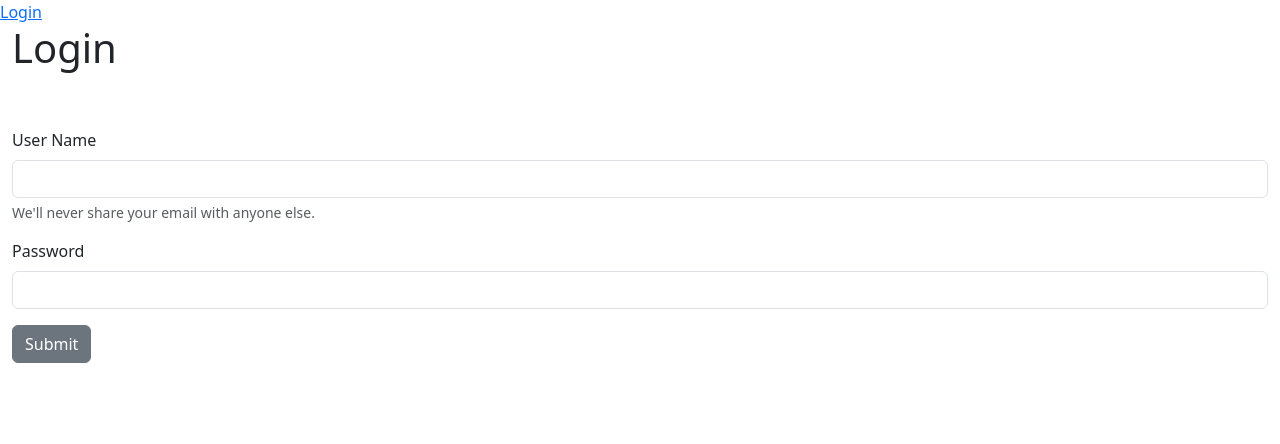
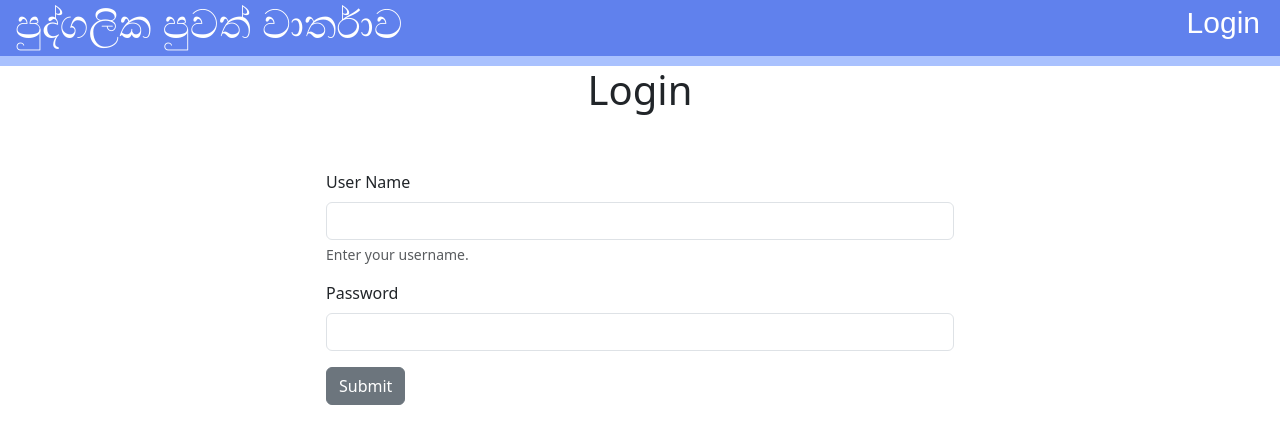
Before and after one commit to n256Coding/sinhala-news-platform, a Django app: page /users/login_user in a window 1280 px wide. Shown: the top 444 px of the page. Run offline with Django 5.2, Linux system fonts and the light colour scheme; parts of the project's set-up code (start-up, migrations or seed data) failed here and were passed over; some web fonts are replaced.

Commit message:
enriched login interface

```diff
--- a/news_app/static/common.css
+++ b/news_app/static/common.css
@@ -2,7 +2,7 @@
 @import url('https://fonts.googleapis.com/css2?family=Gemunu+Libre:wght@200..800&family=Noto+Sans+Sinhala:wght@100..900&family=Noto+Serif+Sinhala:wght@100..900&display=swap');
 
 .page-header {
-    background-color: rgba(0, 0, 0, 0.641);
+    background-color: rgba(18, 67, 229, 0.671);
     color: white;
     padding-right: 20px;
     font-family: "Gemunu Libre", sans-serif;
@@ -13,11 +13,17 @@
     display: flex;
     flex-direction: row;
     backdrop-filter: blur(6px);
+    border-bottom: 10px solid rgb(169, 193, 254);
 }
 
 .page-header h1 {
     flex-grow: 1;
     margin-left: 10px;
+}
+
+.page-header a {
+    color: white;
+    text-decoration: none;
 }
 
 .page-header h1, .page-header span, .page-header a {
@@ -38,6 +44,16 @@
 
 .page-title > h1 {
     font-family: "Noto Sans Sinhala", sans-serif;
+}
+
+.login-form-container {
+    display: flex;
+    flex-direction: column;
+    align-items: center;
+}
+
+.login-form {
+    width: 50%;
 }
 
 .news-card-footer-container {
--- a/news_app/templates/news_app/base.html
+++ b/news_app/templates/news_app/base.html
@@ -5,7 +5,8 @@
 <head>
     <meta charset="UTF-8">
     <meta name="viewport" content="width=device-width, initial-scale=1.0">
-    <title>{% block title %}Django App{% endblock %}</title>
+    {% comment %} <title>{% block title %}Django App{% endblock %}</title> {% endcomment %}
+    <title>Sinhala News Platform</title>
     <link
         href="https://cdn.jsdelivr.net/npm/bootstrap@5.3.3/dist/css/bootstrap.min.css"
         rel="stylesheet"
@@ -19,20 +20,23 @@
 </head>
 <body>
 
-    {% if user.is_authenticated %}
-        <div class="page-header">
-            <h1>පුද්ගලික පුවත් වාර්තාව</h1>
+
+    <div class="page-header">
+        <h1>පුද්ගලික පුවත් වාර්තාව</h1>
+        {% if user.is_authenticated %}
             <span>🙏🏼 ආයුබෝවන් {{ user.username }} !</span>
             <a href="{% url 'logout' %}">Logout</a>
-        </div>
-    {% endif %}
+        {% endif %}
+        {% if not user.is_authenticated %}
+            <a href="{% url 'login' %}">Login</a>
+        {% endif %}
+    </div>
+    {% comment %} <div class="bottom-line"></div> {% endcomment %}
     {% comment %} <div class="page-title">
 
     </div> {% endcomment %}
 
-    {% if not user.is_authenticated %}
-        <a href="{% url 'login' %}">Login</a>
-    {% endif %}
+
 
 
 
--- a/users/templates/users/login.html
+++ b/users/templates/users/login.html
@@ -3,16 +3,19 @@
 
 {% block content %}
 
+
+
+<div class="login-form-container">
+
     <h1>Login</h1>
-<br/><br/>
-
-<form action="" method=POST>
+    <br><br>
+    <form action="" method=POST class="login-form">
         {% csrf_token %}
 
         <div class="mb-3">
             <label for="exampleInputUsername1" class="form-label">User Name</label>
             <input type="text" class="form-control" name="username" aria-describedby="usernameHelp">
-        <div id="usernameHelp" class="form-text">We'll never share your email with anyone else.</div>
+            <div id="usernameHelp" class="form-text">Enter your username.</div>
         </div>
         <div class="mb-3">
             <label for="exampleInputPassword1" class="form-label">Password</label>
@@ -22,5 +25,6 @@
 
         <input type="submit" value="Submit" class="btn btn-secondary" />
     </form>
+</div>
 
 {% endblock content %}
```
Lines whose indentation alone changed are shown as unchanged.
